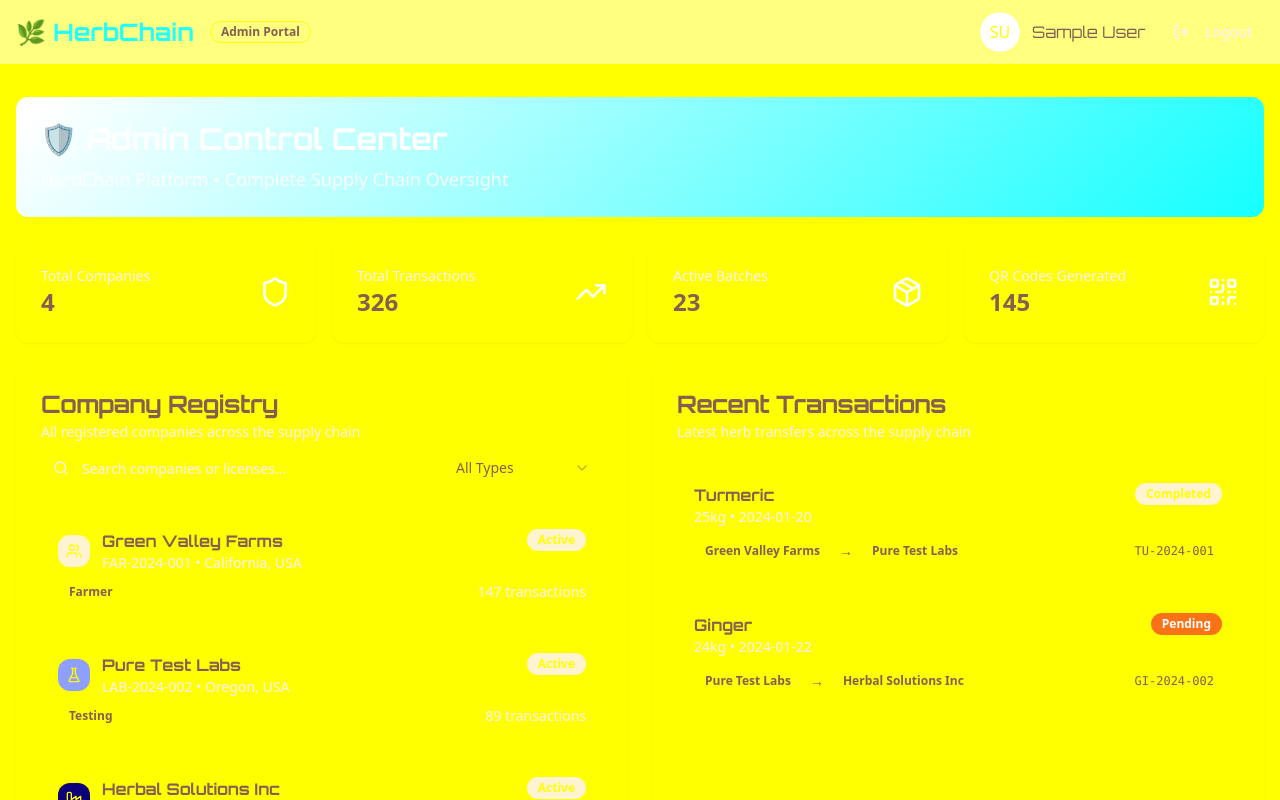
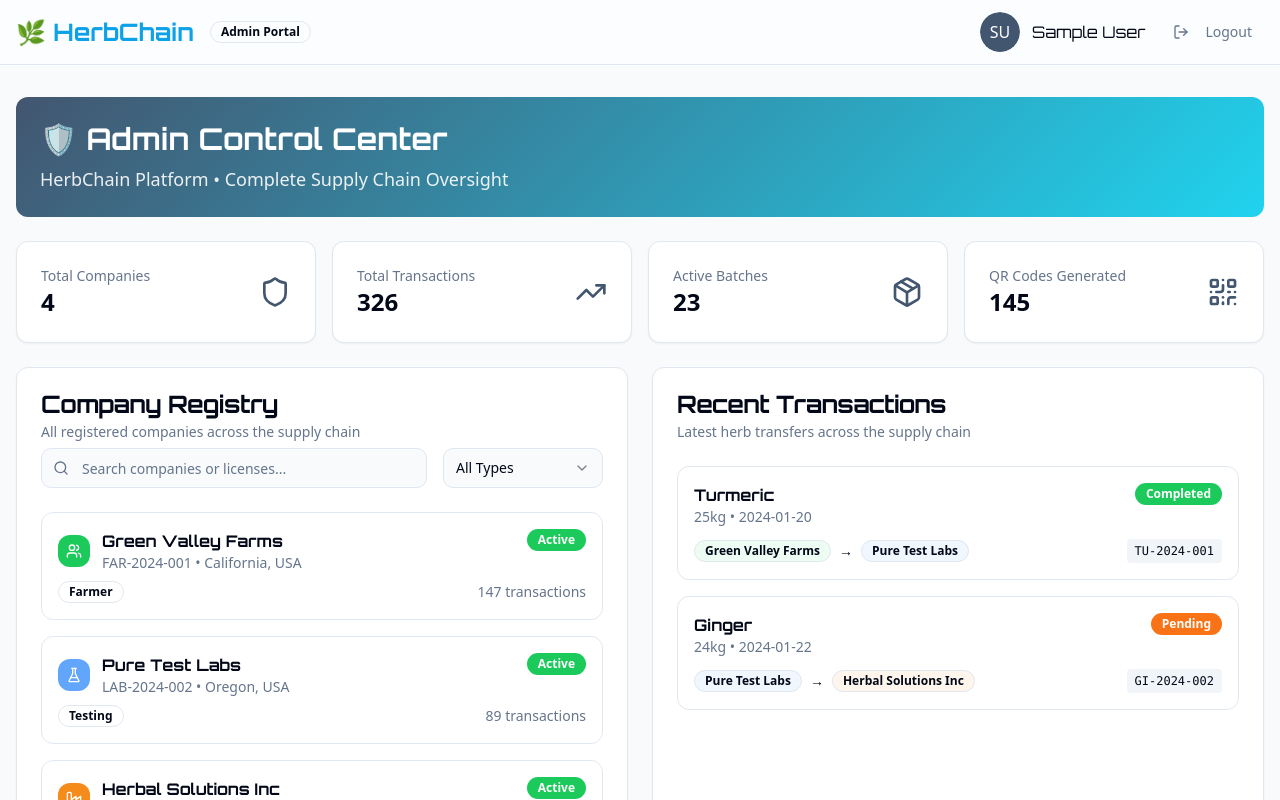
Before and after one commit to akhil148656/verdant-quest-log, a React (Vite) app: page / in a window 1280 px wide. Shown: the top 800 px of the page. Built offline with nearby package versions, Linux system fonts and the light colour scheme; sample sign-in values are in the browser's storage; the HTML template or start-up script is replaced by a standard one.

Commit message:
Refactor: Update UI colors and login behavior

```diff
--- a/src/index.css
+++ b/src/index.css
@@ -6,64 +6,64 @@
 
 @layer base {
   :root {
-    /* Base colors - Medical theme */
-    --background: 248 250 252;
-    --foreground: 15 23 42;
+    /* Base colors - Medical theme (HSL format) */
+    --background: 210 40% 98%;
+    --foreground: 222 84% 5%;
 
     /* Card system */
-    --card: 255 255 255;
-    --card-foreground: 15 23 42;
+    --card: 0 0% 100%;
+    --card-foreground: 222 84% 5%;
 
     /* Interactive elements */
-    --popover: 255 255 255;
-    --popover-foreground: 15 23 42;
+    --popover: 0 0% 100%;
+    --popover-foreground: 222 84% 5%;
 
     /* Primary medical blue */
-    --primary: 14 165 233;
-    --primary-foreground: 248 250 252;
+    --primary: 199 89% 48%;
+    --primary-foreground: 210 40% 98%;
 
     /* Secondary elements */
-    --secondary: 241 245 249;
-    --secondary-foreground: 51 65 85;
+    --secondary: 210 40% 96%;
+    --secondary-foreground: 215 25% 27%;
 
     /* Muted elements */
-    --muted: 241 245 249;
-    --muted-foreground: 100 116 139;
+    --muted: 210 40% 96%;
+    --muted-foreground: 215 16% 47%;
 
     /* Accent elements */
-    --accent: 236 254 255;
-    --accent-foreground: 22 78 99;
+    --accent: 185 100% 97%;
+    --accent-foreground: 196 64% 24%;
 
     /* Destructive elements */
-    --destructive: 239 68 68;
-    --destructive-foreground: 248 250 252;
+    --destructive: 0 72% 51%;
+    --destructive-foreground: 210 40% 98%;
 
     /* Borders and inputs */
-    --border: 226 232 240;
-    --input: 226 232 240;
-    --ring: 14 165 233;
+    --border: 214 32% 91%;
+    --input: 214 32% 91%;
+    --ring: 199 89% 48%;
 
-    /* Role-based colors */
-    --farmer: 34 197 94;        /* Fresh green */
-    --farmer-foreground: 255 255 255;
-    --farmer-muted: 240 253 244;
+    /* Role-based colors (HSL format) */
+    --farmer: 142 76% 45%;        /* Fresh green */
+    --farmer-foreground: 0 0% 100%;
+    --farmer-muted: 142 76% 96%;
 
-    --testing: 59 130 246;      /* Medical blue */
-    --testing-foreground: 255 255 255;
-    --testing-muted: 239 246 255;
+    --testing: 213 94% 68%;       /* Medical blue */
+    --testing-foreground: 0 0% 100%;
+    --testing-muted: 213 94% 97%;
 
-    --manufacturing: 249 115 22; /* Industrial orange */
-    --manufacturing-foreground: 255 255 255;
-    --manufacturing-muted: 255 247 237;
+    --manufacturing: 31 91% 53%;  /* Industrial orange */
+    --manufacturing-foreground: 0 0% 100%;
+    --manufacturing-muted: 31 91% 96%;
 
-    --packaging: 147 51 234;    /* Premium violet */
-    --packaging-foreground: 255 255 255;
-    --packaging-muted: 250 245 255;
+    --packaging: 263 70% 50%;     /* Premium violet */
+    --packaging-foreground: 0 0% 100%;
+    --packaging-muted: 263 70% 98%;
 
-    --admin: 71 85 105;         /* Professional slate */
-    --admin-foreground: 255 255 255;
-    --admin-accent: 6 182 212;  /* Neon cyan */
-    --admin-muted: 248 250 252;
+    --admin: 215 25% 35%;         /* Professional slate */
+    --admin-foreground: 0 0% 100%;
+    --admin-accent: 188 86% 53%;  /* Neon cyan */
+    --admin-muted: 210 40% 98%;
 
     /* Gradients */
     --gradient-farmer: linear-gradient(135deg, hsl(var(--farmer)), hsl(142 76% 36%));
@@ -96,41 +96,41 @@
   }
 
   .dark {
-    --background: 2 6 23;
-    --foreground: 248 250 252;
+    --background: 222 84% 5%;
+    --foreground: 210 40% 98%;
 
-    --card: 15 23 42;
-    --card-foreground: 248 250 252;
+    --card: 222 84% 11%;
+    --card-foreground: 210 40% 98%;
 
-    --popover: 15 23 42;
-    --popover-foreground: 248 250 252;
+    --popover: 222 84% 11%;
+    --popover-foreground: 210 40% 98%;
 
-    --primary: 56 189 248;
-    --primary-foreground: 2 6 23;
+    --primary: 199 89% 68%;
+    --primary-foreground: 222 84% 5%;
 
-    --secondary: 30 41 59;
-    --secondary-foreground: 226 232 240;
+    --secondary: 217 33% 17%;
+    --secondary-foreground: 214 32% 91%;
 
-    --muted: 30 41 59;
-    --muted-foreground: 148 163 184;
+    --muted: 217 33% 17%;
+    --muted-foreground: 215 20% 65%;
 
-    --accent: 30 41 59;
-    --accent-foreground: 226 232 240;
+    --accent: 217 33% 17%;
+    --accent-foreground: 214 32% 91%;
 
-    --destructive: 220 38 38;
-    --destructive-foreground: 248 250 252;
+    --destructive: 0 63% 31%;
+    --destructive-foreground: 210 40% 98%;
 
-    --border: 30 41 59;
-    --input: 30 41 59;
-    --ring: 56 189 248;
+    --border: 217 33% 17%;
+    --input: 217 33% 17%;
+    --ring: 199 89% 68%;
 
-    /* Dark mode role colors */
-    --farmer: 34 197 94;
-    --testing: 59 130 246;
-    --manufacturing: 249 115 22;
-    --packaging: 147 51 234;
-    --admin: 148 163 184;
-    --admin-accent: 34 211 238;
+    /* Dark mode role colors (HSL format) */
+    --farmer: 142 76% 45%;
+    --testing: 213 94% 68%;
+    --manufacturing: 31 91% 53%;
+    --packaging: 263 70% 50%;
+    --admin: 215 20% 65%;
+    --admin-accent: 188 86% 73%;
 
     --sidebar-background: 15 23 42;
     --sidebar-foreground: 248 250 252;
--- a/src/pages/Login.tsx
+++ b/src/pages/Login.tsx
@@ -38,6 +38,19 @@ export default function Login() {
   const [selectedRole, setSelectedRole] = useState<UserRole | ''>('');
   const { login, isLoading } = useAuth();
   const { toast } = useToast();
+
+  const getButtonStyles = (role: UserRole | '') => {
+    if (!role) return 'bg-muted text-muted-foreground cursor-not-allowed';
+
+    switch (role) {
+      case 'farmer': return 'btn-farmer glow-farmer';
+      case 'testing': return 'btn-testing glow-testing';
+      case 'manufacturing': return 'btn-manufacturing glow-manufacturing';
+      case 'packaging': return 'btn-packaging glow-packaging';
+      case 'admin': return 'btn-admin glow-admin';
+      default: return 'bg-primary text-primary-foreground hover:bg-primary/90';
+    }
+  };
 
   const handleRoleSelect = (role: UserRole) => {
     setSelectedRole(role);
@@ -97,23 +110,54 @@ export default function Login() {
                 const Icon = roleIcons[role];
                 const isSelected = selectedRole === role;
 
+                const getRoleStyles = (role: UserRole, isSelected: boolean) => {
+                  const baseStyles = "cursor-pointer transition-all duration-300 hover:shadow-lg";
+                  if (!isSelected) return `${baseStyles} hover:shadow-md`;
+
+                  switch (role) {
+                    case 'farmer': return `${baseStyles} bg-farmer-muted border-farmer shadow-farmer`;
+                    case 'testing': return `${baseStyles} bg-testing-muted border-testing shadow-testing`;
+                    case 'manufacturing': return `${baseStyles} bg-manufacturing-muted border-manufacturing shadow-manufacturing`;
+                    case 'packaging': return `${baseStyles} bg-packaging-muted border-packaging shadow-packaging`;
+                    case 'admin': return `${baseStyles} bg-admin-muted border-admin shadow-admin`;
+                    default: return baseStyles;
+                  }
+                };
+
+                const getIconStyles = (role: UserRole, isSelected: boolean) => {
+                  const baseStyles = "p-2 rounded-lg";
+                  if (!isSelected) return `${baseStyles} bg-muted`;
+
+                  switch (role) {
+                    case 'farmer': return `${baseStyles} bg-farmer text-farmer-foreground`;
+                    case 'testing': return `${baseStyles} bg-testing text-testing-foreground`;
+                    case 'manufacturing': return `${baseStyles} bg-manufacturing text-manufacturing-foreground`;
+                    case 'packaging': return `${baseStyles} bg-packaging text-packaging-foreground`;
+                    case 'admin': return `${baseStyles} bg-admin text-admin-foreground`;
+                    default: return `${baseStyles} bg-muted`;
+                  }
+                };
+
+                const getDotStyles = (role: UserRole) => {
+                  switch (role) {
+                    case 'farmer': return 'h-3 w-3 rounded-full bg-farmer';
+                    case 'testing': return 'h-3 w-3 rounded-full bg-testing';
+                    case 'manufacturing': return 'h-3 w-3 rounded-full bg-manufacturing';
+                    case 'packaging': return 'h-3 w-3 rounded-full bg-packaging';
+                    case 'admin': return 'h-3 w-3 rounded-full bg-admin';
+                    default: return 'h-3 w-3 rounded-full bg-primary';
+                  }
+                };
+
                 return (
                   <Card
                     key={role}
-                    className={`cursor-pointer transition-all duration-300 hover:shadow-lg ${
-                      isSelected
-                        ? `bg-${role}-muted border-${role} shadow-${role}`
-                        : 'hover:shadow-md'
-                    }`}
+                    className={getRoleStyles(role, isSelected)}
                     onClick={() => handleRoleSelect(role)}
                   >
                     <CardContent className="p-4">
                       <div className="flex items-center space-x-3">
-                        <div className={`p-2 rounded-lg ${
-                          isSelected
-                            ? `bg-${role} text-${role}-foreground`
-                            : 'bg-muted'
-                        }`}>
+                        <div className={getIconStyles(role, isSelected)}>
                           <Icon className="h-5 w-5" />
                         </div>
                         <div className="flex-1">
@@ -125,7 +169,7 @@ export default function Login() {
                           </p>
                         </div>
                         {isSelected && (
-                          <div className={`h-3 w-3 rounded-full bg-${role}`} />
+                          <div className={getDotStyles(role)} />
                         )}
                       </div>
                     </CardContent>
@@ -187,7 +231,7 @@ export default function Login() {
 
                 <Button
                   type="submit"
-                  className={`w-full ${selectedRole ? `btn-${selectedRole} glow-${selectedRole}` : ''}`}
+                  className={`w-full transition-all duration-300 transform hover:scale-105 ${getButtonStyles(selectedRole)}`}
                   disabled={isLoading || !selectedRole}
                 >
                   {isLoading ? (
```
